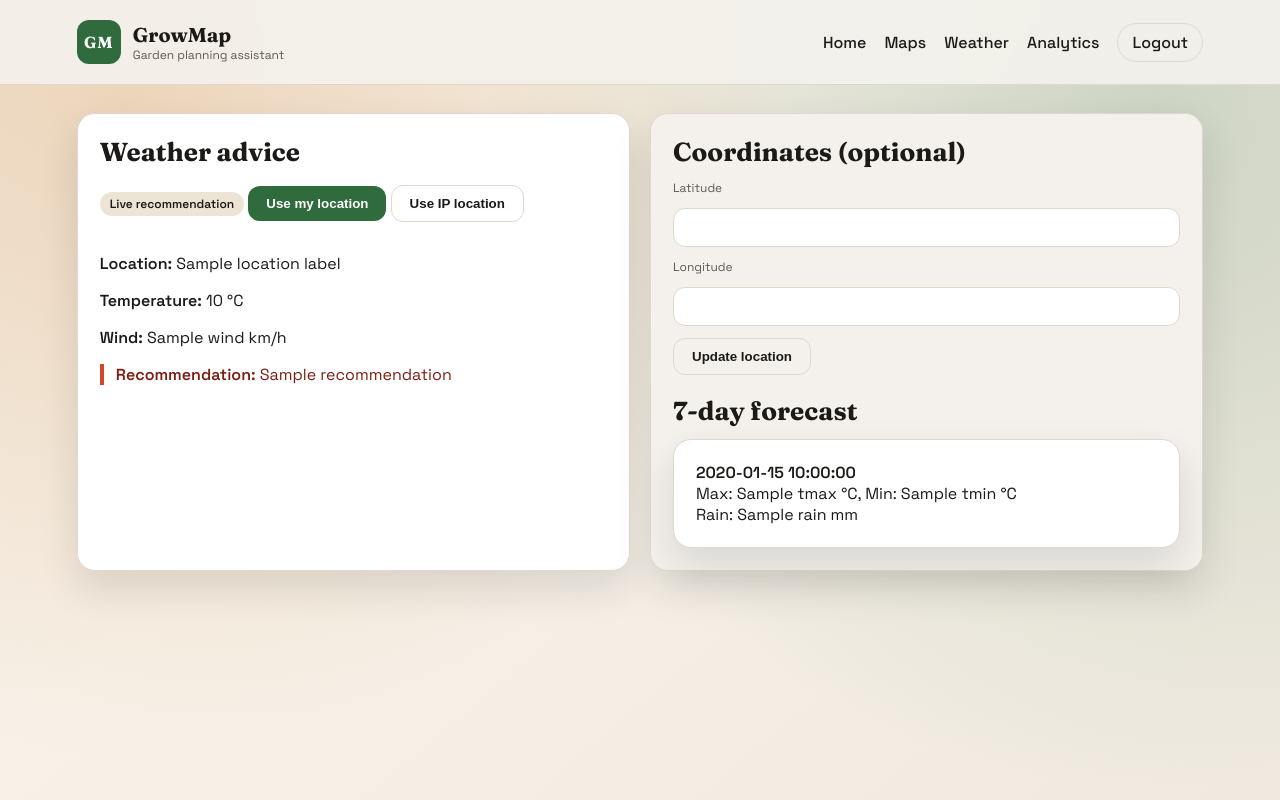
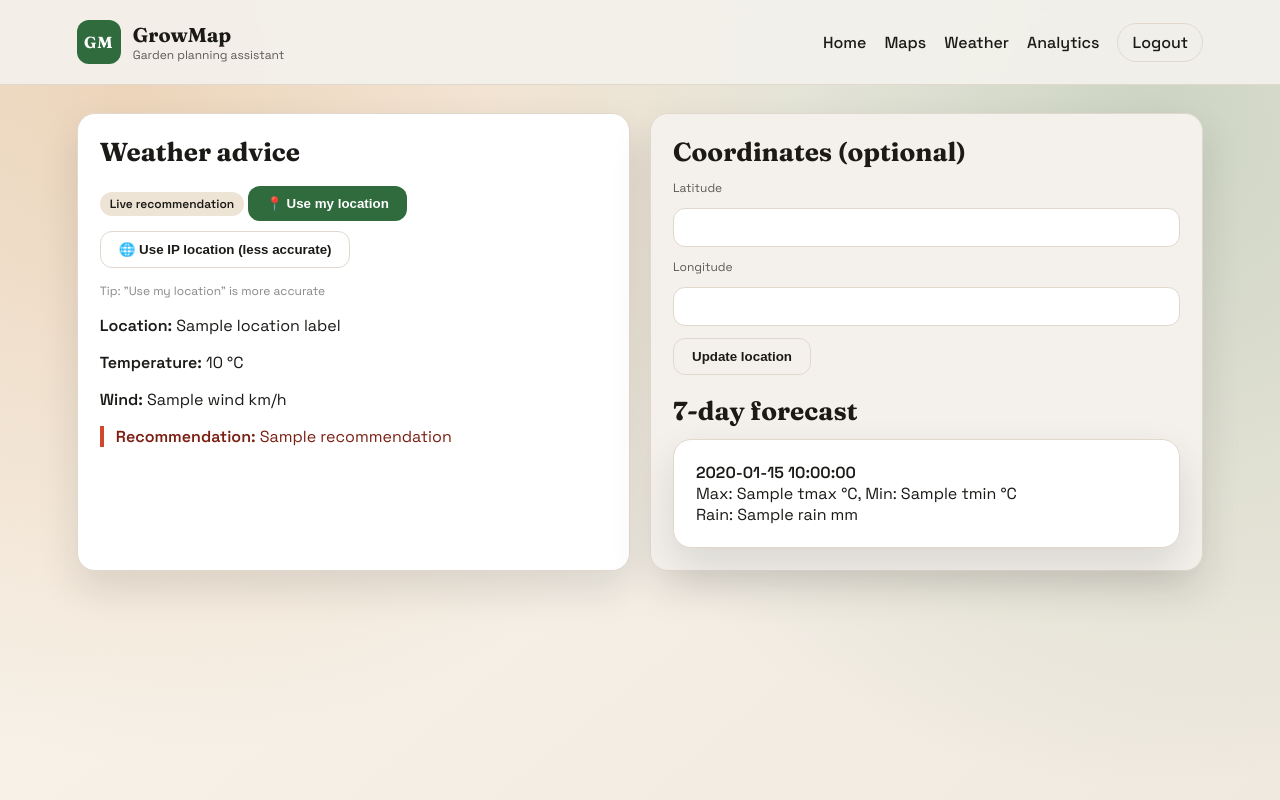
Before and after one commit to SabyrS/GrowMap, a Flask app: template templates/weather.html in a window 1280 px wide. Run offline with Flask 3, Linux system fonts and the light colour scheme; the template is opened without the code that fills it: most values are stand-ins (such as "Sample title", 1, 10 or a date in 2020).

Commit message:
Add max mind provider and improve IP geolocation
- Add MaxMind GeoIP2 provider for better accuracy
- Reduce timeout to 3 seconds
- Improve UI hints suggesting browser geolocation over IP lookup
- Add visual indicators ( and ) to distinguish location methods

```diff
--- a/templates/weather.html
+++ b/templates/weather.html
@@ -7,13 +7,14 @@
     <p class="badge">Live recommendation</p>
 
     <button class="button" onclick="detectLocation()" style="margin-bottom: 10px;">
-      Use my location
+      📍 Use my location
     </button>
     <button class="button ghost" onclick="useIpLocation(event)" style="margin-bottom: 15px;">
-      Use IP location
+      🌐 Use IP location (less accurate)
     </button>
+    <p style="font-size: 12px; color: #888; margin: 0;">Tip: "Use my location" is more accurate</p>
 
-    <p><strong>Location:</strong> {{ location_label or "By coordinates" }}</p>
+    <p style="margin-top: 16px;"><strong>Location:</strong> {{ location_label or "By coordinates" }}</p>
     <p><strong>Temperature:</strong> {{ weather.temp }} &deg;C</p>
     <p><strong>Wind:</strong> {{ weather.wind }} km/h</p>
 
```
Also changed, not shown: routes.py (+11 -1 lines).
